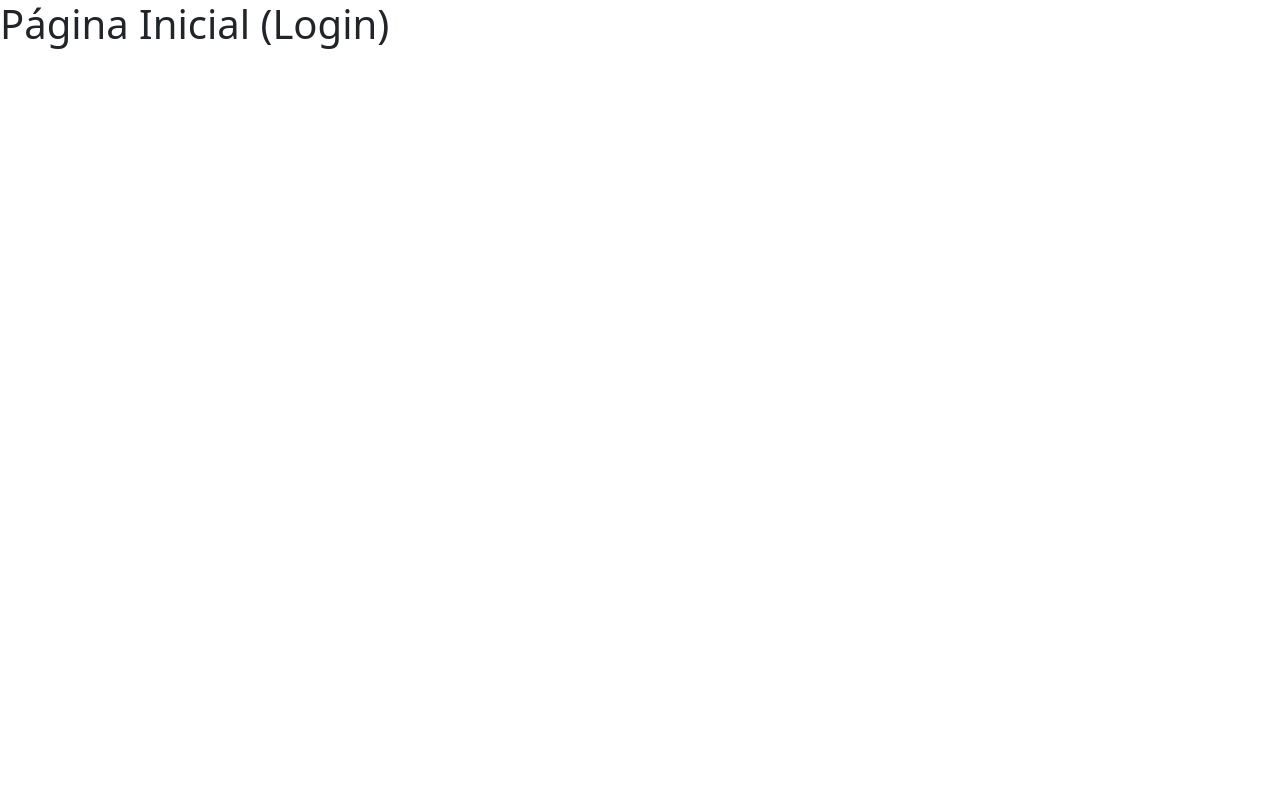
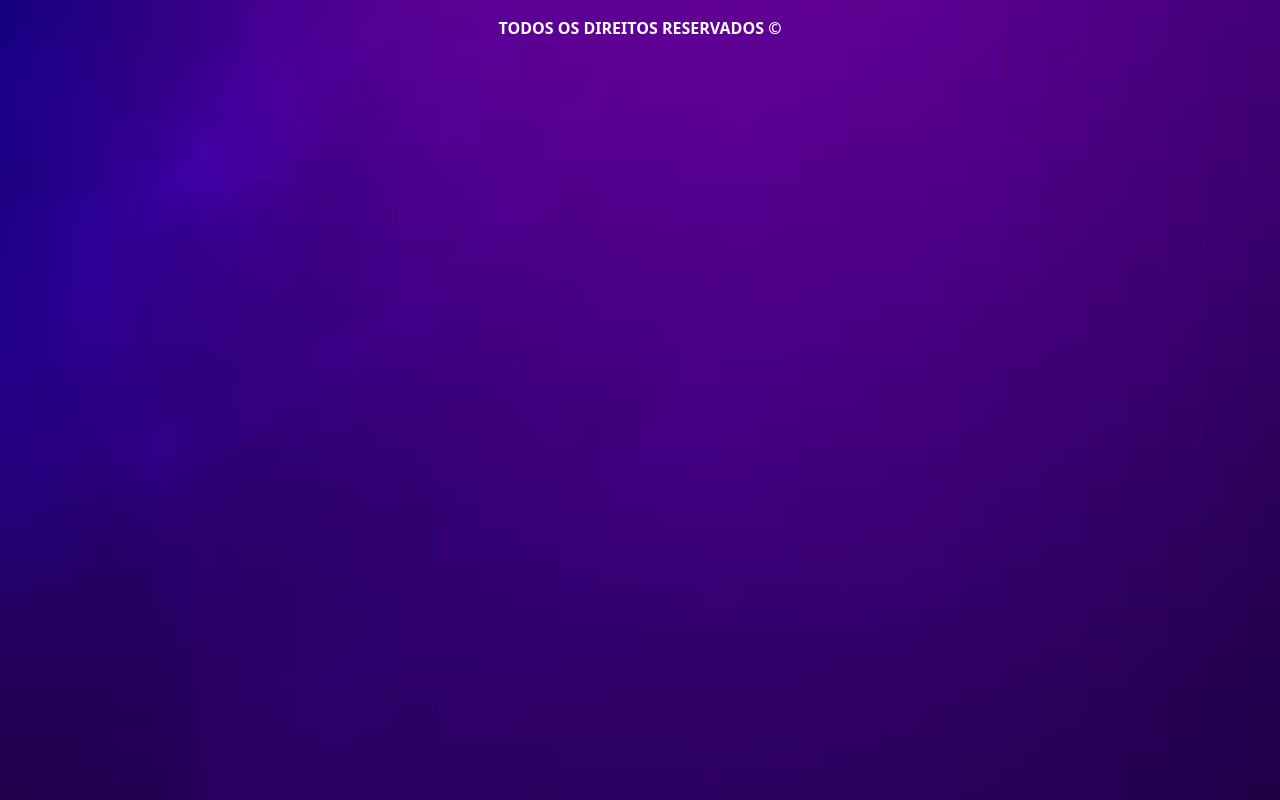
Before and after one commit to PedroLucaV/agenda-maker, a React (Vite) app: page / in a window 1280 px wide. Built offline with nearby package versions, Linux system fonts and the light colour scheme.

Commit message:
created footer

```diff
--- /dev/null
+++ b/src/pages/Home/Components/footer.jsx
@@ -0,0 +1,9 @@
+const Footer = () => {
+    return(
+        <footer className="text-center text-lg-start footer-login">
+            <p className="text-center p-3 fw-bold font-weight-bold text-white text-uppercase">todos os direitos reservados &copy;</p>
+        </footer>
+    )
+};
+
+export default Footer;
--- a/src/pages/Home/Home.css
+++ b/src/pages/Home/Home.css
@@ -0,0 +1,13 @@
+*{
+    padding: 0;
+    margin: 0;
+    box-sizing: border-box;
+}
+
+body{
+    display: flex;
+    align-items: center;
+    justify-content: center;
+    background-image: url('../../assets/images/LoginBg.png');
+    background-size: cover;
+}
--- a/src/pages/Home/Home.jsx
+++ b/src/pages/Home/Home.jsx
@@ -1,7 +1,14 @@
 import "./Home.css";
+import Footer from "./Components/footer";
+const Home = () => {
+  return (
+    <>
+      <div className="box">
 
-const Home = () => {
-  return <h1>Página Inicial (Login)</h1>;
+      </div>
+      <Footer />
+    </>
+  );
 };
 
 export default Home;
```
Also changed, not shown: src/assets/images/LoginBg.png (added).
